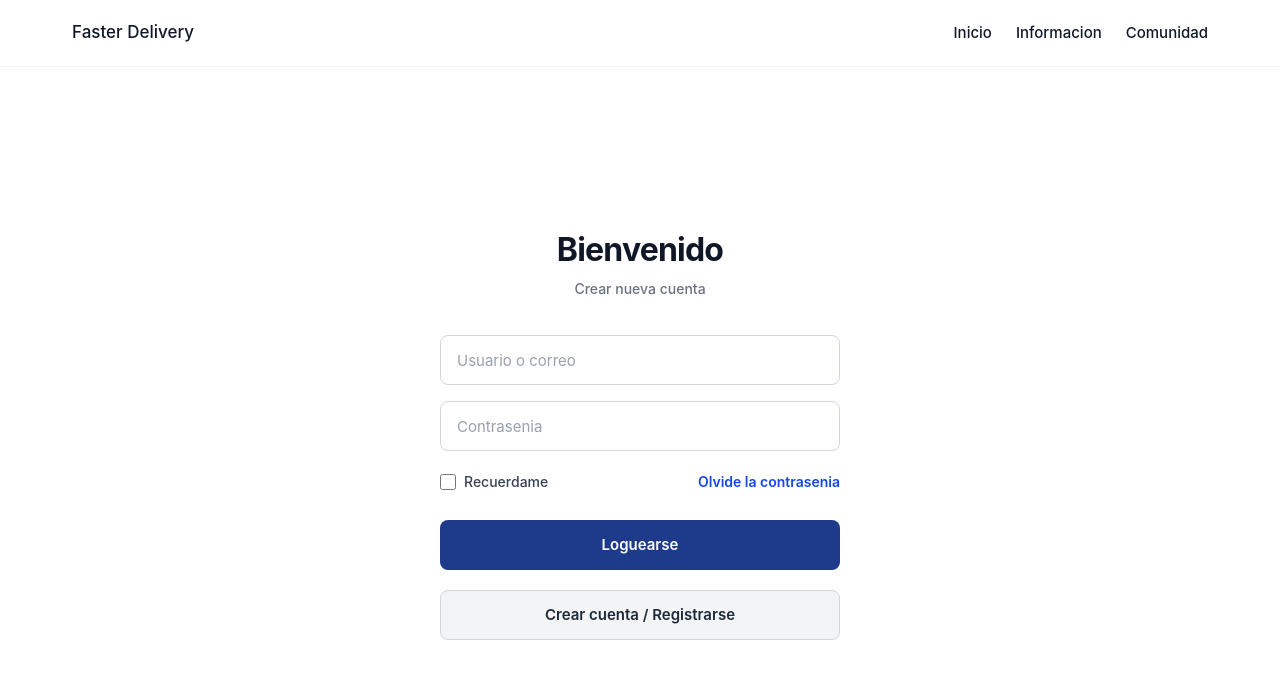
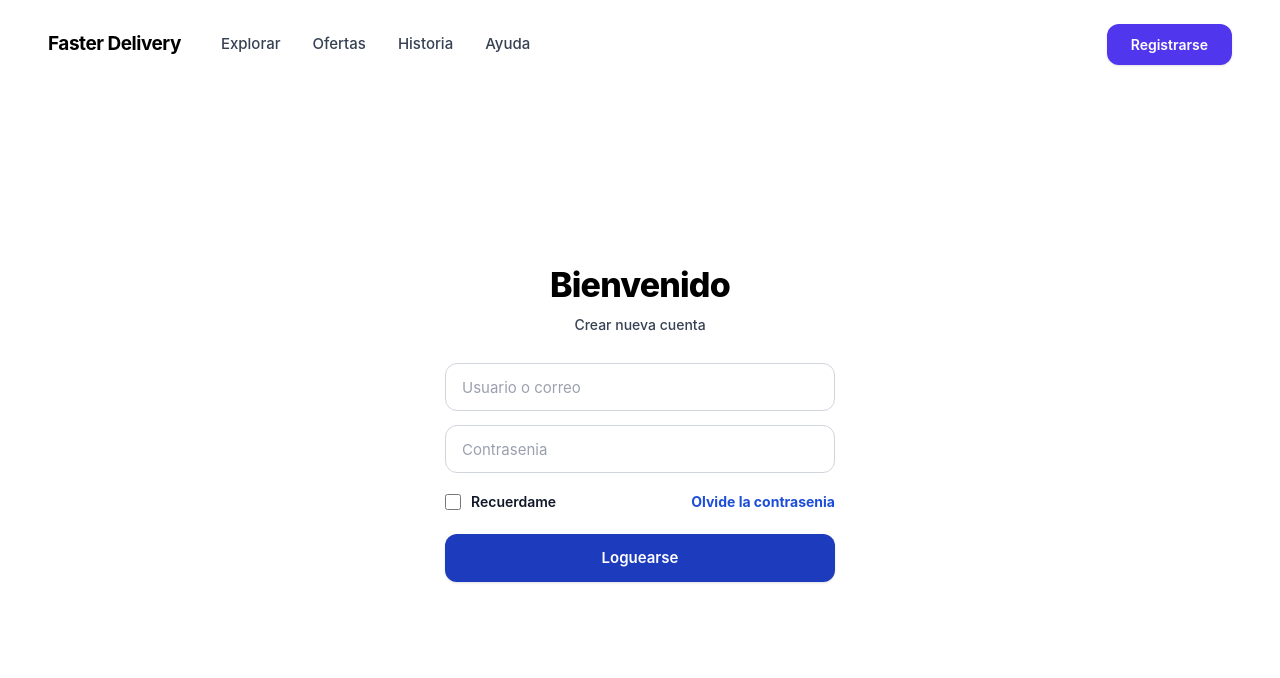
Before and after one commit to RosmeoP/Faster-Delivery, a React (Vite) app: page / in a window 1280 px wide. Both pictures are taken after a click on the button "Loguearse". Shown: the top 678 px of the page. Built offline with nearby package versions, Linux system fonts and the light colour scheme.

Commit message:
feat: redesign LoginView and update branding in RegisterView

```diff
--- a/src/components/LoginView.tsx
+++ b/src/components/LoginView.tsx
@@ -16,48 +16,64 @@ export default function LoginView({ onNavigateToRegister }: LoginViewProps) {
 
   return (
     <div className="flex flex-col min-h-screen bg-white font-sans antialiased text-gray-900">
-      {/* Faster Delivery Original Top Bar */}
-      <header className="w-full border-b border-gray-100 bg-white">
-        <div className="max-w-[1200px] mx-auto px-8 py-5 flex justify-between items-center">
-          <div className="text-[17px] font-medium text-gray-900 cursor-pointer" onClick={onNavigateToRegister}>
-            Faster Delivery
+      {/* Header Bar */}
+      <header className="w-full bg-white py-6 px-8 sm:px-12">
+        <div className="max-w-[1300px] mx-auto flex justify-between items-center">
+          <div className="flex items-center gap-10">
+            <div
+              className="text-[19px] font-bold text-black tracking-tight cursor-pointer select-none"
+              onClick={onNavigateToRegister}
+            >
+              Faster Delivery
+            </div>
+            <nav className="hidden md:flex items-center gap-8">
+              <a href="#explorar" className="text-[15px] font-medium text-gray-700 hover:text-black transition-colors">
+                Explorar
+              </a>
+              <a href="#ofertas" className="text-[15px] font-medium text-gray-700 hover:text-black transition-colors">
+                Ofertas
+              </a>
+              <a href="#historia" className="text-[15px] font-medium text-gray-700 hover:text-black transition-colors">
+                Historia
+              </a>
+              <a href="#ayuda" className="text-[15px] font-medium text-gray-700 hover:text-black transition-colors">
+                Ayuda
+              </a>
+            </nav>
           </div>
-          <nav className="flex items-center gap-6">
-            <a href="#inicio" className="text-[15px] font-medium text-gray-900 hover:text-gray-600 transition-colors">
-              Inicio
-            </a>
-            <a href="#informacion" className="text-[15px] font-medium text-gray-900 hover:text-gray-600 transition-colors">
-              Informacion
-            </a>
-            <a href="#comunidad" className="text-[15px] font-medium text-gray-900 hover:text-gray-600 transition-colors">
-              Comunidad
-            </a>
-          </nav>
+
+          <button
+            onClick={onNavigateToRegister}
+            className="bg-[#5037ed] hover:bg-[#432bd8] text-white px-6 py-2.5 rounded-xl text-[14px] font-semibold transition-all cursor-pointer shadow-sm"
+          >
+            Registrarse
+          </button>
         </div>
       </header>
 
-      {/* Login Form Main Container */}
-      <main className="flex-1 flex justify-center items-center px-4 py-12">
-        <div className="w-full max-w-[400px] flex flex-col items-center">
-          <h1 className="text-[32px] font-bold text-gray-900 tracking-tight mb-1 text-center">
+      {/* Login Main Area */}
+      <main className="flex-1 flex justify-center items-center px-4 -mt-12">
+        <div className="w-full max-w-[390px] flex flex-col items-center">
+          <h1 className="text-[34px] font-extrabold text-black tracking-tight mb-1 text-center">
             Bienvenido
           </h1>
+
           <button
             type="button"
             onClick={onNavigateToRegister}
-            className="text-[14px] font-medium text-gray-500 hover:text-gray-900 transition-colors mb-9"
+            className="text-[14px] font-medium text-gray-700 hover:text-black transition-colors mb-7 text-center cursor-pointer"
           >
             Crear nueva cuenta
           </button>
 
-          <form onSubmit={handleLoginSubmit} className="w-full flex flex-col gap-4">
+          <form onSubmit={handleLoginSubmit} className="w-full flex flex-col gap-3.5">
             <div className="w-full">
               <input
                 type="text"
                 placeholder="Usuario o correo"
                 value={email}
                 onChange={(e) => setEmail(e.target.value)}
-                className="w-full h-[50px] px-4 border border-gray-300 rounded-lg text-[15px] placeholder-gray-400 focus:outline-none focus:border-blue-500 focus:ring-4 focus:ring-blue-100/50 transition-all"
+                className="w-full h-[48px] px-4 border border-gray-300 rounded-xl text-[15px] text-gray-900 placeholder-gray-400 focus:outline-none focus:border-[#2563eb] focus:ring-2 focus:ring-[#2563eb]/20 transition-all"
                 required
               />
             </div>
@@ -68,13 +84,13 @@ export default function LoginView({ onNavigateToRegister }: LoginViewProps) {
                 placeholder="Contrasenia"
                 value={password}
                 onChange={(e) => setPassword(e.target.value)}
-                className="w-full h-[50px] px-4 border border-gray-300 rounded-lg text-[15px] placeholder-gray-400 focus:outline-none focus:border-blue-500 focus:ring-4 focus:ring-blue-100/50 transition-all"
+                className="w-full h-[48px] px-4 border border-gray-300 rounded-xl text-[15px] text-gray-900 placeholder-gray-400 focus:outline-none focus:border-[#2563eb] focus:ring-2 focus:ring-[#2563eb]/20 transition-all"
                 required
               />
             </div>
 
-            <div className="flex justify-between items-center w-full mt-1 mb-3">
-              <label className="flex items-center gap-2 text-[14px] text-gray-700 cursor-pointer select-none font-medium">
+            <div className="flex justify-between items-center w-full mt-1 mb-2">
+              <label className="flex items-center gap-2.5 text-[14px] text-gray-900 cursor-pointer select-none font-semibold">
                 <input
                   type="checkbox"
                   checked={rememberMe}
@@ -85,7 +101,7 @@ export default function LoginView({ onNavigateToRegister }: LoginViewProps) {
               </label>
               <a
                 href="#olvide-contrasenia"
-                className="text-[14px] font-semibold text-blue-700 hover:text-blue-800 transition-colors hover:underline"
+                className="text-[14px] font-bold text-[#1d4ed8] hover:text-blue-800 transition-colors"
               >
                 Olvide la contrasenia
               </a>
@@ -93,17 +109,9 @@ export default function LoginView({ onNavigateToRegister }: LoginViewProps) {
 
             <button
               type="submit"
-              className="w-full h-[50px] bg-[#1e3a8a] text-white rounded-lg text-[15px] font-semibold hover:bg-[#172554] active:scale-[0.985] transition-all cursor-pointer"
+              className="w-full h-[48px] bg-[#1d3bbd] hover:bg-[#17309e] text-white rounded-xl text-[15px] font-semibold active:scale-[0.99] transition-all cursor-pointer shadow-sm"
             >
               Loguearse
-            </button>
-
-            <button
-              type="button"
-              onClick={onNavigateToRegister}
-              className="w-full h-[50px] bg-gray-100 hover:bg-gray-200 text-gray-800 border border-gray-300 rounded-lg text-[15px] font-semibold active:scale-[0.985] transition-all cursor-pointer mt-1"
-            >
-              Crear cuenta / Registrarse
             </button>
           </form>
         </div>
--- a/src/components/RegisterView.tsx
+++ b/src/components/RegisterView.tsx
@@ -21,7 +21,7 @@ export default function RegisterView({ onNavigateToLogin }: RegisterViewProps) {
         <div className="max-w-[1200px] mx-auto px-8 py-4 flex justify-between items-center">
           <div className="flex items-center gap-10">
             <div className="text-[17px] font-semibold text-gray-800 tracking-tight cursor-pointer">
-              Rosmeo
+              Faster Delivery
             </div>
             <nav className="flex items-center gap-7">
               <a href="#explorar" className="text-[15px] font-medium text-gray-600 hover:text-gray-900 transition-colors">
```
